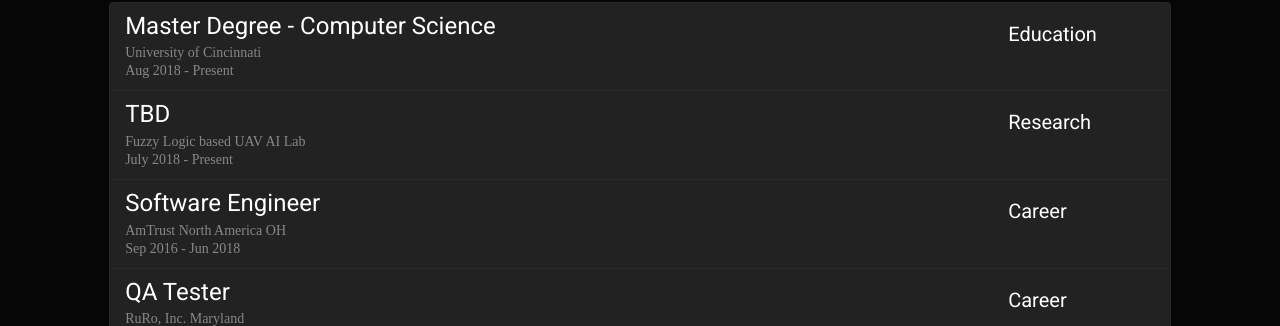
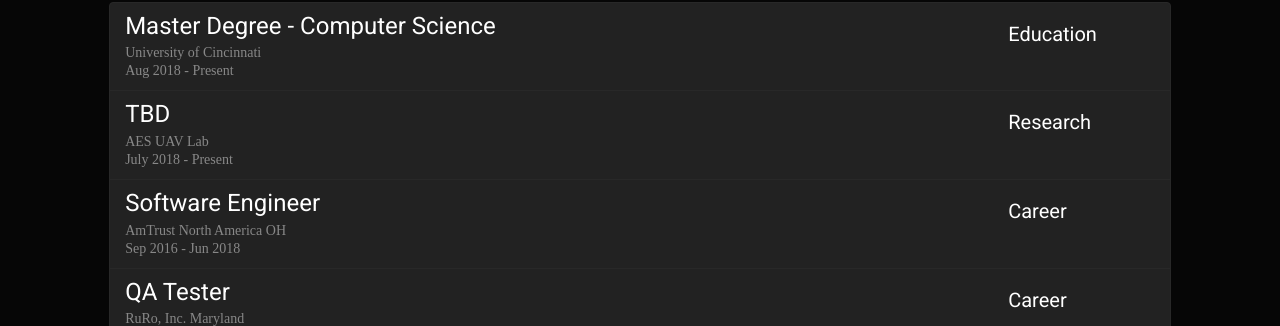
Before and after one commit to KratosOmega/omega-portfolio, a Jekyll site: the page built from resume.html, in a window 1280 px wide and 1188 px high. Shown: the part 211-537 px from the top of the window. Built offline with Jekyll 4.4.1, drawn with Linux system fonts in a browser that asks for light colours; nearby versions of some CDN libraries; some web fonts are replaced; comment, search, counter and statistics services are not loaded.

Commit message:
update lab name

```diff
--- a/resume.html
+++ b/resume.html
@@ -33,7 +33,7 @@
                         <div class="row">
                             <div class="col-sm-12 col-md-10 col-lg-10">
                                 <h4 class="list-group-item-heading">TBD</h4>
-                                <p class="list-group-item-text">Fuzzy Logic based UAV AI Lab</p>
+                                <p class="list-group-item-text">AES UAV Lab</p>
                                 <p class="list-group-item-text">July 2018 - Present</p>
                             </div>
                             <div class="col-sm-12 col-md-2 col-lg-2">
```
